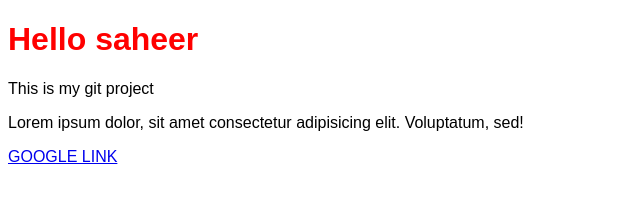
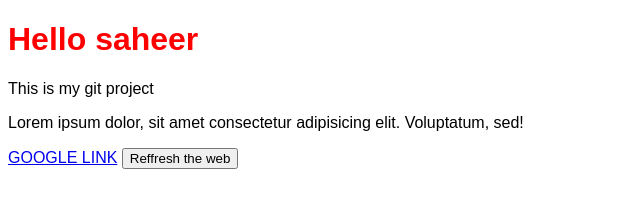
Before and after one commit to DevSaheerHost/datewithgit-sample, a plain HTML site: page index.html in a window 1280 px wide. Shown: the whole page, without its empty margins (0-640 px from the left). Drawn offline with Linux system fonts and the light colour scheme.

Commit message:
Reffresh button Added

```diff
--- a/index.html
+++ b/index.html
@@ -14,5 +14,6 @@
     </p>
 
     <a href="google.com">GOOGLE LINK</a>
+    <button>Reffresh the web</button>
 </body>
 </html>
```
